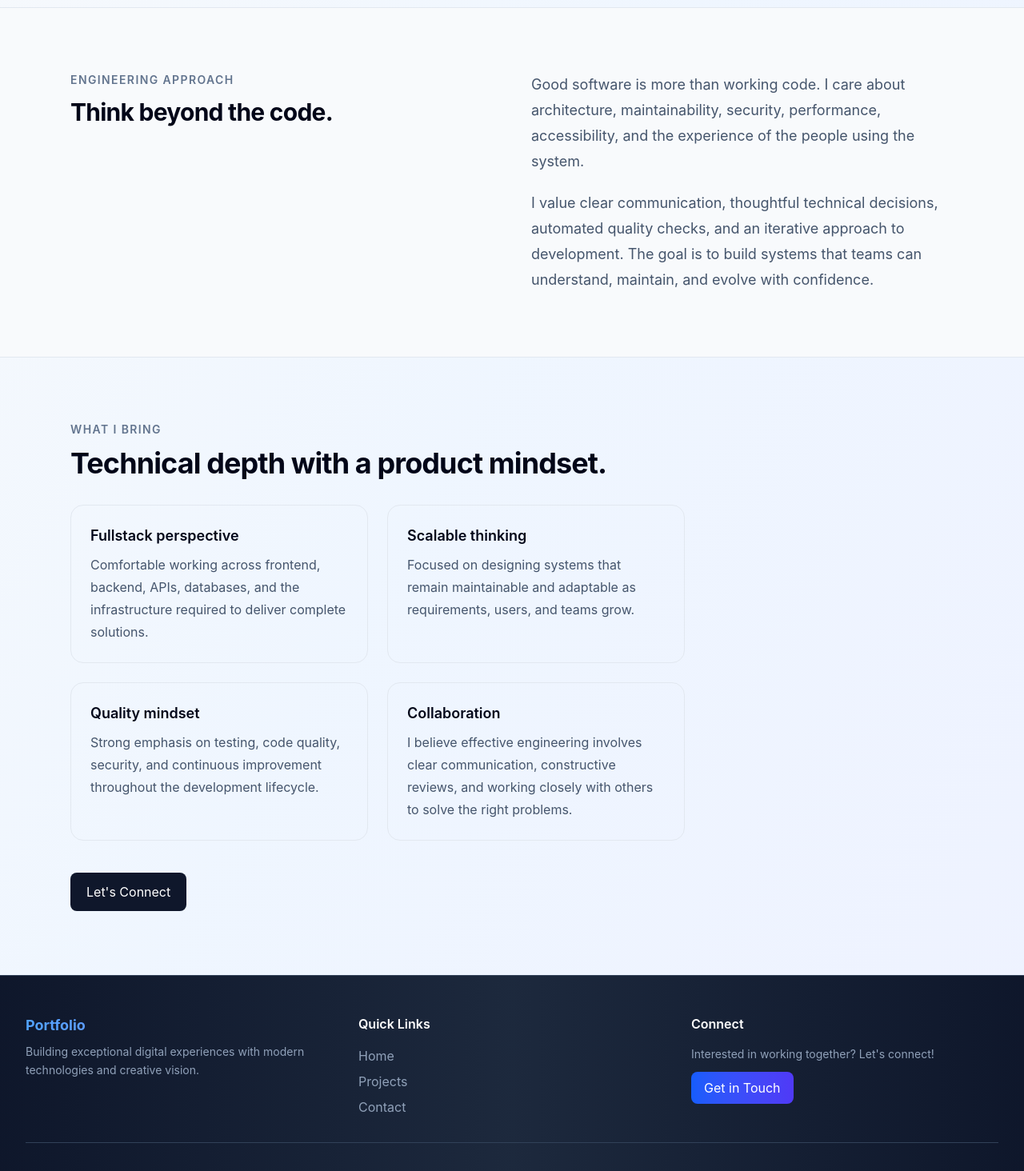
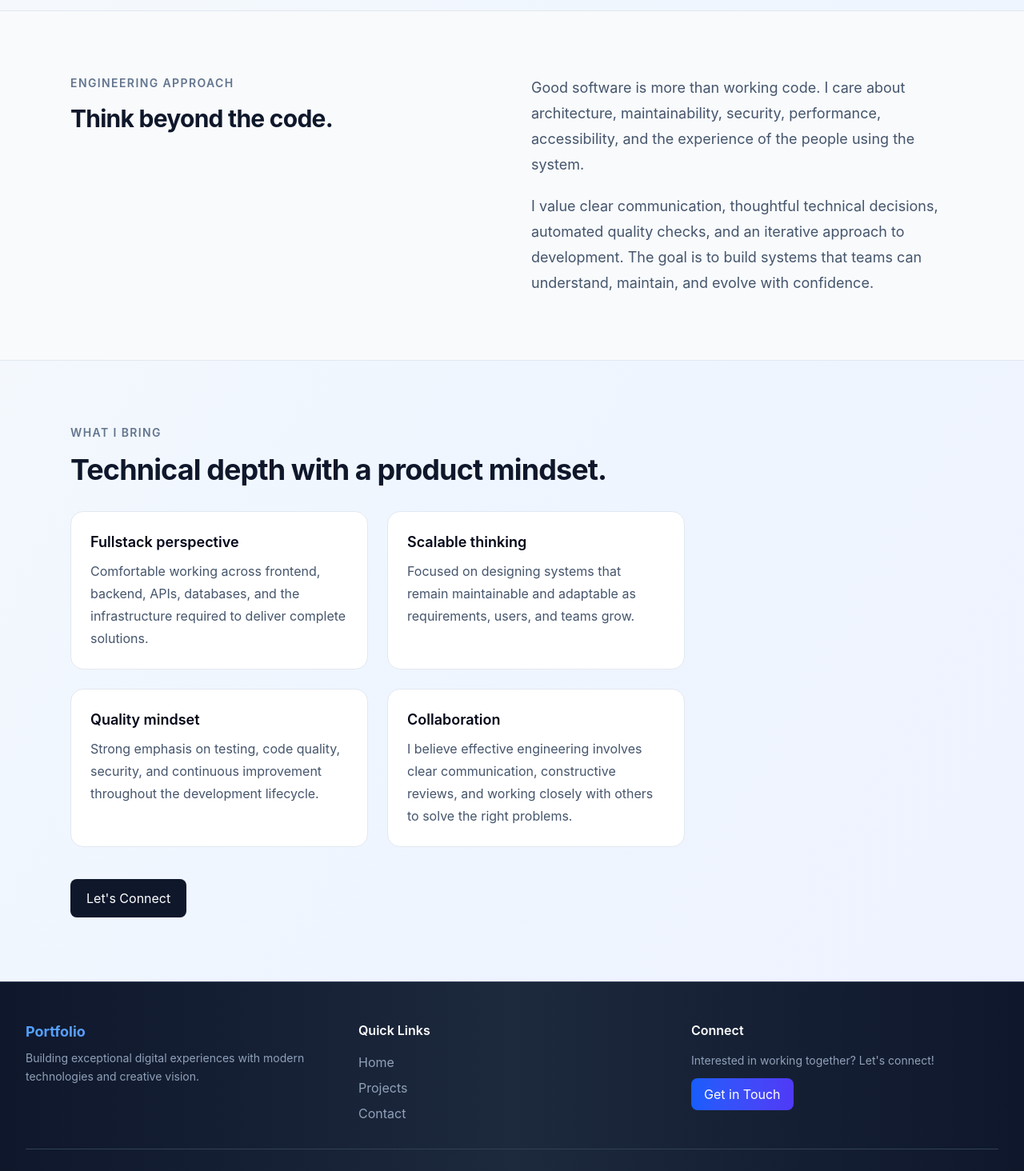
Before and after one commit to tluoy/senior-fullstack-portfolio, a React (Vite) app: page /about in a window 1280 px wide. Shown: the part 620-2084 px from the top of the page at 80% size. Built offline with nearby package versions, Linux system fonts and the light colour scheme.

Commit message:
feat: improve portfolio accessibility

```diff
--- a/src/components/forms/ContactForm.tsx
+++ b/src/components/forms/ContactForm.tsx
@@ -142,6 +142,7 @@ function ContactForm() {
         <button
           type="submit"
           disabled={isSubmitting}
+          aria-busy={isSubmitting}
           className="rounded-lg bg-slate-950 px-6 py-3 text-sm font-semibold text-white transition hover:bg-slate-800 focus:outline-none focus:ring-2 focus:ring-slate-950 focus:ring-offset-2 disabled:cursor-not-allowed disabled:opacity-50"
         >
           {isSubmitting ? "Sending..." : "Send Message"}
@@ -152,6 +153,7 @@ function ContactForm() {
         <p
           className="mt-6 rounded-lg bg-slate-100 px-4 py-3 text-sm text-slate-700"
           role="status"
+          aria-live="polite"
         >
           Thanks for reaching out. Your message has been received.
         </p>
--- a/src/components/ui/Button.tsx
+++ b/src/components/ui/Button.tsx
@@ -16,10 +16,11 @@ function Button({
 }: ButtonProps) {
   const className = [
     'inline-flex items-center justify-center rounded-lg px-5 py-3',
-    'font-medium transition-colors',
+    'font-medium transition-all duration-200',
+    'focus-visible:outline-2 focus-visible:outline-offset-2',
     variant === 'primary'
-      ? 'bg-slate-900 text-white hover:bg-slate-700'
-      : 'border border-slate-300 text-slate-900 hover:bg-slate-100',
+      ? 'bg-slate-900 text-white hover:bg-slate-800 active:bg-slate-950 focus-visible:outline-slate-900'
+      : 'border border-slate-300 text-slate-900 hover:bg-slate-50 active:bg-slate-100 focus-visible:outline-slate-900',
   ].join(' ')
 
   if (to) {
--- a/src/layouts/MainLayout.tsx
+++ b/src/layouts/MainLayout.tsx
@@ -92,7 +92,7 @@ function MainLayout(): React.ReactElement {
             </div>
 
             {/* Quick Links */}
-            <div>
+            <nav aria-label="Footer navigation">
               <h4 className="font-semibold text-white mb-4">Quick Links</h4>
               <ul className="space-y-2">
                 {[
@@ -110,7 +110,7 @@ function MainLayout(): React.ReactElement {
                   </li>
                 ))}
               </ul>
-            </div>
+            </nav>
 
             {/* Contact Info */}
             <div>
--- a/src/pages/AboutPage.tsx
+++ b/src/pages/AboutPage.tsx
@@ -14,7 +14,7 @@ function AboutPage() {
 
           <h1
             id="about-heading"
-            className="mt-3 text-4xl font-bold tracking-tight text-slate-950 sm:text-5xl"
+            className="mt-4 text-4xl font-bold tracking-tight text-slate-900 sm:text-5xl"
           >
             Senior fullstack engineer focused on building reliable software.
           </h1>
@@ -48,7 +48,7 @@ function AboutPage() {
 
               <h2
                 id="approach-heading"
-                className="mt-3 text-3xl font-bold tracking-tight text-slate-950"
+                className="mt-4 text-3xl font-bold tracking-tight text-slate-900"
               >
                 Think beyond the code.
               </h2>
@@ -84,13 +84,13 @@ function AboutPage() {
 
           <h2
             id="value-heading"
-            className="mt-3 text-3xl font-bold tracking-tight text-slate-950 sm:text-4xl"
+            className="mt-4 text-3xl font-bold tracking-tight text-slate-900 sm:text-4xl"
           >
             Technical depth with a product mindset.
           </h2>
 
           <div className="mt-8 grid gap-6 sm:grid-cols-2">
-            <article className="rounded-2xl border border-slate-200 p-6">
+            <article className="rounded-2xl border border-slate-200 bg-white p-6 transition-all duration-200 hover:border-slate-300 hover:shadow-md focus-within:outline-2 focus-within:outline-offset-2 focus-within:outline-slate-900">
               <h3 className="text-lg font-semibold text-slate-950">
                 Fullstack perspective
               </h3>
@@ -100,7 +100,7 @@ function AboutPage() {
               </p>
             </article>
 
-            <article className="rounded-2xl border border-slate-200 p-6">
+            <article className="rounded-2xl border border-slate-200 bg-white p-6 transition-all duration-200 hover:border-slate-300 hover:shadow-md focus-within:outline-2 focus-within:outline-offset-2 focus-within:outline-slate-900">
               <h3 className="text-lg font-semibold text-slate-950">
                 Scalable thinking
               </h3>
@@ -110,7 +110,7 @@ function AboutPage() {
               </p>
             </article>
 
-            <article className="rounded-2xl border border-slate-200 p-6">
+            <article className="rounded-2xl border border-slate-200 bg-white p-6 transition-all duration-200 hover:border-slate-300 hover:shadow-md focus-within:outline-2 focus-within:outline-offset-2 focus-within:outline-slate-900">
               <h3 className="text-lg font-semibold text-slate-950">
                 Quality mindset
               </h3>
@@ -120,7 +120,7 @@ function AboutPage() {
               </p>
             </article>
 
-            <article className="rounded-2xl border border-slate-200 p-6">
+            <article className="rounded-2xl border border-slate-200 bg-white p-6 transition-all duration-200 hover:border-slate-300 hover:shadow-md focus-within:outline-2 focus-within:outline-offset-2 focus-within:outline-slate-900">
               <h3 className="text-lg font-semibold text-slate-950">
                 Collaboration
               </h3>
```
